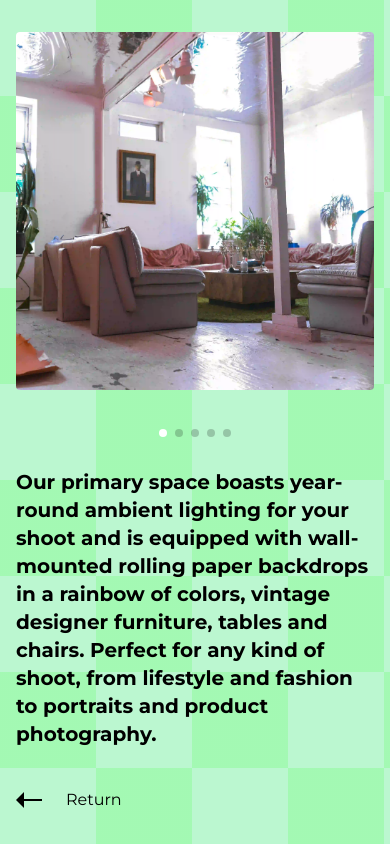
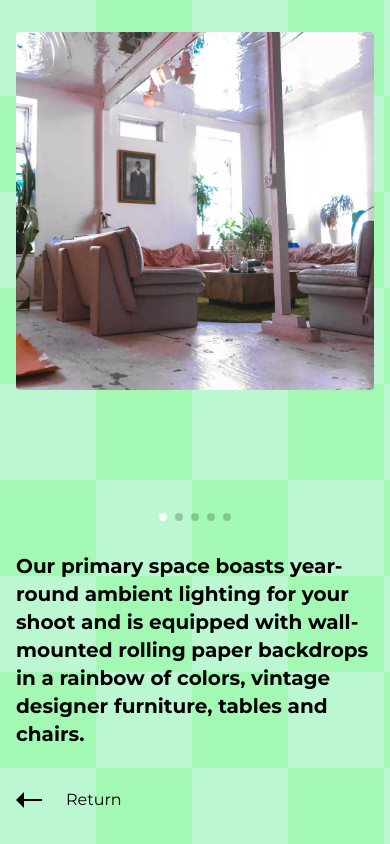
Before and after one commit to yunggarlic/kipstudios, a Next.js app: page / in a window 390 px wide. Both pictures are taken after a click on the button "Ambient Natural Lighting". Shown: the part 844-1688 px from the top of the page. Built offline with nearby package versions, Linux system fonts and the light colour scheme.

Commit message:
fixes mobile look and animation

```diff
--- a/src/components/Amenities/Amenities.tsx
+++ b/src/components/Amenities/Amenities.tsx
@@ -105,7 +105,7 @@ const Amenity = ({
           <button
             onMouseEnter={() => setHover(true)}
             onMouseLeave={() => setHover(false)}
-            className="flex flex-row items-center gap-4 desktop:my-0 desktop:absolute top-0 left-0 amenity-back-button"
+            className="flex flex-row items-center w-fit gap-4 desktop:my-0 desktop:absolute top-0 left-0 amenity-back-button"
           >
             <div
               className={`absolute transform scale-0 rounded-full w-[50px] h-[50px] ${
@@ -128,7 +128,7 @@ const Amenity = ({
                   i={index}
                   src={imgPath}
                   containerClassName="desktop:h-full"
-                  className="object-cover aspect-square desktop:h-full desktop:aspect-unset desktop:object-cover"
+                  className="object-cover desktop:h-full desktop:aspect-unset desktop:object-cover"
                 />
               );
             })}
--- a/src/components/Amenities/content.ts
+++ b/src/components/Amenities/content.ts
@@ -2,7 +2,7 @@ export const amenitiesContent = [
   {
     heading: "Ambient Natural Lighting",
     description:
-      "Our primary space boasts year-round ambient lighting for your shoot and is equipped with wall-mounted rolling paper backdrops in a rainbow of colors, vintage designer furniture, tables and chairs. Perfect for any kind of shoot, from lifestyle and fashion to portraits and product photography.",
+      "Our primary space boasts year-round ambient lighting for your shoot and is equipped with wall-mounted rolling paper backdrops in a rainbow of colors, vintage designer furniture, tables and chairs.",
     imgPaths: [1, 2, 3, 4, 5].map(
       (i) => `/images/studio-imgs/whiteroom/${i}.webp`
     ),
@@ -11,7 +11,7 @@ export const amenitiesContent = [
   {
     heading: "Floor to ceiling checkerboard",
     description:
-      "Our floor to ceiling checkerboard is a unique feature that you won't find anywhere else. The bold contrast and geometric pattern naturally enhances the vibrancy and energy of the scenes, making your production more engaging and memorable.",
+      "Our floor to ceiling checkerboard is a unique feature that you won't find anywhere else, naturally enhances the vibrancy of your production.",
     imgPaths: [1, 2, 3].map((i) => `/images/studio-imgs/checkerboard/${i}.webp`),
     checkerboardColors: `bg-checkerboard-red bg-red-200`,
   },
```
